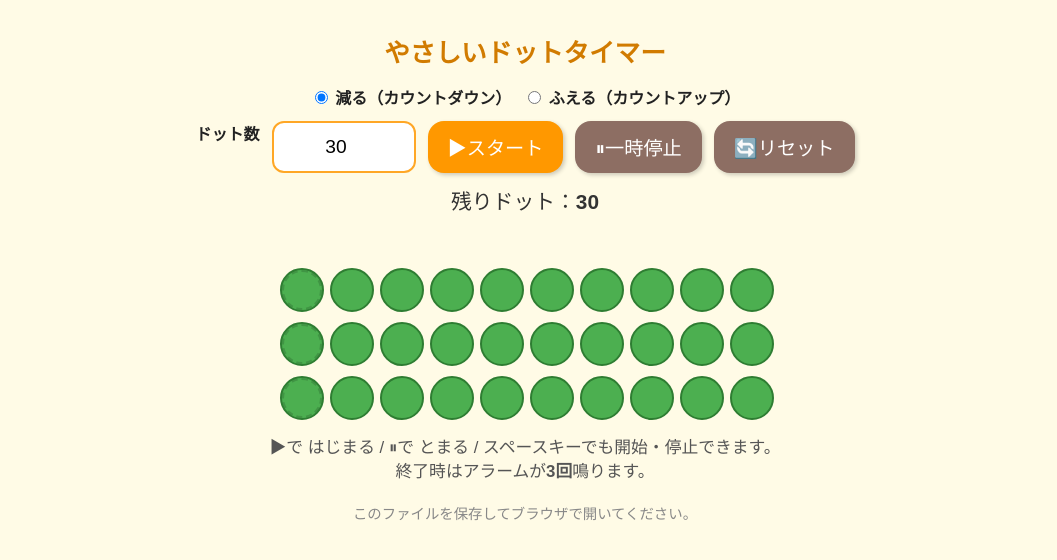
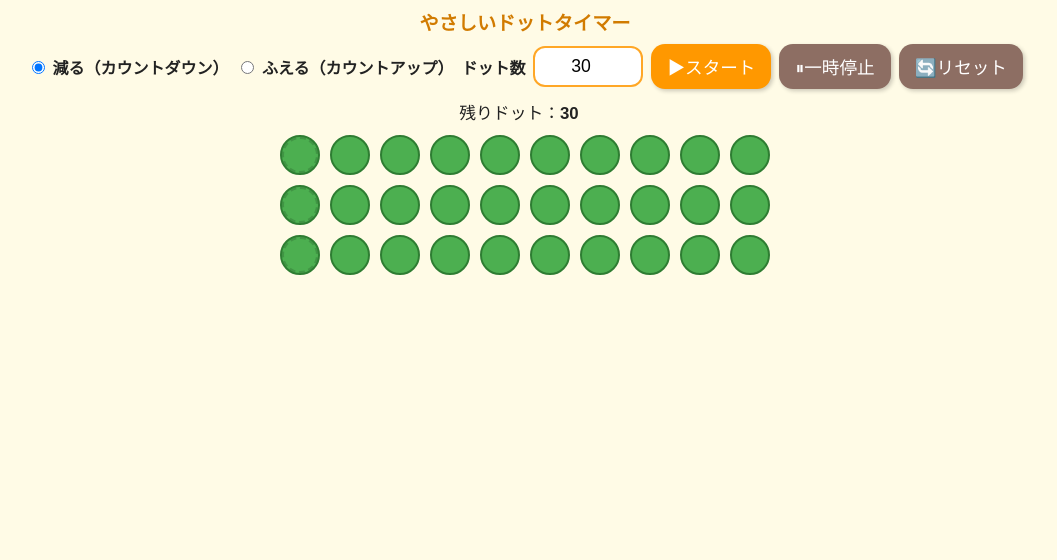
Before and after one commit to tkk-fk/dotto-timer, a plain HTML site: page index.html in a window 1280 px wide. Shown: the whole page, without its empty margins (115-1172 px from the left). Drawn offline with Linux system fonts and the light colour scheme.

Commit message:
Update index.html

```diff
--- a/index.html
+++ b/index.html
@@ -2,57 +2,85 @@
 <html lang="ja">
 <head>
   <meta charset="utf-8" />
-  <meta name="viewport" content="width=device-width,initial-scale=1" />
-  <title>やさしいドットタイマー</title>
+  <meta name="viewport" content="width=device-width,initial-scale=1,viewport-fit=cover" />
+  <title>やさしいドットタイマー（一画面フィット）</title>
   <style>
-    :root{ --dot-size:40px; --gap:10px; }
+    :root{
+      --dot-size: 40;   /* 基準ドット(px) - 実サイズはscaleで調整 */
+      --gap: 10;        /* 基準すき間(px) */
+      --scale: 1;       /* 自動計算した拡大縮小率 */
+    }
+    *{ box-sizing:border-box }
+    html,body{ height:100%; }
     body{
+      margin:0;
       font-family:"Rounded Mplus 1c","Hiragino Maru Gothic ProN",sans-serif;
-      padding:24px; background:#fffbe6; color:#222; text-align:center
+      background:#fffbe6; color:#222;
+      overflow:hidden; /* スクロールさせない */
     }
-    h1{ font-size:1.6rem; margin:0 0 16px; color:#d17b00 }
-    .controls, .mode{
-      display:flex; flex-wrap:wrap; justify-content:center; gap:12px; margin-bottom:12px
+    .app{
+      min-height:100svh; /* アドレスバー高さ変動に強い */
+      display:flex; flex-direction:column;
+      padding: calc(env(safe-area-inset-top) + 8px) 12px calc(env(safe-area-inset-bottom) + 8px);
+      gap:8px;
     }
-    label{ font-weight:600 }
-    input[type=number]{ font-size:1.2rem; width:120px; padding:10px; border-radius:12px;
-      border:2px solid #ffa726; text-align:center }
-    button{ font-size:1.2rem; padding:12px 20px; border-radius:16px; border:0;
-      background:#ff9800; color:#fff; cursor:pointer; box-shadow:2px 2px 4px rgba(0,0,0,.2) }
+    h1{ font-size:1.2rem; margin:0; color:#d17b00; text-align:center }
+    .topBar{ display:flex; flex-wrap:wrap; gap:8px; justify-content:center; align-items:center }
+    label{ font-weight:600; }
+    input[type=number]{
+      font-size:1.1rem; width:110px; padding:8px 10px; border-radius:12px;
+      border:2px solid #ffa726; text-align:center; background:#fff;
+    }
+    button{
+      font-size:1.1rem; padding:10px 16px; border-radius:14px; border:0;
+      background:#ff9800; color:#fff; cursor:pointer; box-shadow:2px 2px 4px rgba(0,0,0,.2)
+    }
     button.secondary{ background:#8d6e63 }
-    button:active{ transform:scale(0.95) }
-    .status{ font-size:1.3rem; margin:8px 0 12px; color:#333 }
-    .done{ font-size:1.6rem; font-weight:700; color:#2e7d32; min-height:1.6em }
+    .statusRow{
+      display:flex; justify-content:center; gap:12px; align-items:center;
+      font-size:1.05rem; min-height:1.8em; text-align:center;
+    }
+    .done{ font-weight:700; color:#2e7d32; }
+
+    /* グリッド領域は余り高さすべてを使い、内部をscaleでフィットさせる */
+    .gridWrap{
+      flex:1 1 auto;
+      display:flex; justify-content:center; align-items:flex-start;
+      overflow:hidden; /* はみ出しを見せない */
+    }
     .dots{
-      display:grid; grid-template-columns: repeat(10, var(--dot-size));
-      gap:var(--gap); max-width:95%; margin:0 auto; justify-content:center
+      --dsz: calc(var(--dot-size) * 1px);
+      --ggp: calc(var(--gap) * 1px);
+      display:grid;
+      grid-template-columns: repeat(10, var(--dsz)); /* 10列固定で“10のまとまり”を守る */
+      gap: var(--ggp);
+      transform: scale(var(--scale));
+      transform-origin: top center;
+      will-change: transform;
     }
     .dot{
-      width:var(--dot-size); height:var(--dot-size); border-radius:50%;
+      width:var(--dsz); height:var(--dsz); border-radius:50%;
       background:#4caf50; border:2px solid #2e7d32;
-      transition:opacity .25s, transform .25s, background .25s, border-color .25s
+      transition:opacity .2s, background .2s, border-color .2s;
     }
-    /* 消えた（未達成）状態：明度差と枠で判別しやすく */
-    .dot.hidden{ background:#cfd8dc; border-color:#90a4ae; opacity:0.7 }
-    /* 10のまとまりの視覚手がかり（先頭に薄い破線枠） */
+    .dot.hidden{ background:#cfd8dc; border-color:#90a4ae; opacity:0.75; }
     .dot:nth-child(10n+1){ outline:2px dashed rgba(0,0,0,0.15); outline-offset:-4px }
-    .info{ margin-top:14px; font-size:1.05rem; color:#555 }
-    footer{ margin-top:20px; color:#888; font-size:0.9rem }
-    @media (max-width:420px){ :root{ --dot-size:28px; --gap:6px } }
+
+    @media (max-width:480px){
+      :root{ --gap: 6; } /* モバイルは隙間を少し詰める */
+    }
     @media (prefers-reduced-motion: reduce){
       .dot{ transition:none !important; }
     }
   </style>
 </head>
 <body>
+  <div class="app">
     <h1>やさしいドットタイマー</h1>
 
-  <div class="mode" role="radiogroup" aria-label="モード選択">
+    <div class="topBar" role="radiogroup" aria-label="モード選択">
       <label><input type="radio" name="mode" value="down" checked> 減る（カウントダウン）</label>
       <label><input type="radio" name="mode" value="up"> ふえる（カウントアップ）</label>
-  </div>
-
-  <div class="controls">
       <label for="count">ドット数</label>
       <input id="count" type="number" min="1" max="3600" value="30" />
       <button id="start">▶スタート</button>
@@ -60,174 +88,158 @@
       <button id="reset" class="secondary">🔄リセット</button>
     </div>
 
-  <div class="status" id="statusLine"><span id="label">残りドット</span>：<strong id="primaryNumber">30</strong></div>
-  <div class="done" id="doneText" aria-live="polite"></div>
+    <div class="statusRow" aria-live="polite">
+      <div><span id="label">残りドット</span>：<strong id="primaryNumber">30</strong></div>
+      <div class="done" id="doneText"></div>
+    </div>
 
-  <div class="dots" id="dots" aria-live="polite" aria-label="ドット表示領域"></div>
-
-  <div class="info">
-    ▶で はじまる / ⏸で とまる / スペースキーでも開始・停止できます。<br>
-    終了時はアラームが<strong>3回</strong>鳴ります。
+    <div class="gridWrap" id="gridWrap">
+      <div class="dots" id="dots" aria-label="ドット表示領域"></div>
     </div>
-  <footer>このファイルを保存してブラウザで開いてください。</footer>
+  </div>
 
   <script>
     (function(){
-      const dotsContainer = document.getElementById('dots');
+      const dots = document.getElementById('dots');
+      const wrap = document.getElementById('gridWrap');
       const countInput = document.getElementById('count');
       const startBtn = document.getElementById('start');
       const pauseBtn = document.getElementById('pause');
       const resetBtn = document.getElementById('reset');
       const labelEl = document.getElementById('label');
-      const primaryNumberEl = document.getElementById('primaryNumber');
-      const doneText = document.getElementById('doneText');
+      const primaryEl = document.getElementById('primaryNumber');
+      const doneEl = document.getElementById('doneText');
       const modeRadios = document.querySelectorAll('input[name="mode"]');
 
       let total = norm(parseInt(countInput.value,10) || 30);
+      let mode = getMode();
       let timer = null;
-      let mode = getMode();
-      let nextIndex = (mode === 'down') ? total - 1 : 0; // down: 隠す方向, up: 見せる方向
-      let audioCtx = null; // WebAudio
+      let nextIndex = (mode==='down') ? total-1 : 0;
+
+      // WebAudio（3回ビープ用）
+      let audioCtx = null;
+      function ensureAudio(){
+        try{
+          if(!audioCtx){
+            const Ctx = window.AudioContext || window.webkitAudioContext;
+            if(Ctx) audioCtx = new Ctx();
+          }
+          audioCtx?.resume?.();
+        }catch(e){}
+      }
 
       function norm(v){ return Math.max(1, Math.min(3600, v)); }
-
-      function getMode(){
-        const checked = Array.from(modeRadios).find(r => r.checked);
-        return checked ? checked.value : 'down';
-      }
+      function getMode(){ return (Array.from(modeRadios).find(r=>r.checked)?.value)||'down'; }
 
       function buildDots(n){
-        dotsContainer.innerHTML = '';
-        // カウントアップは「最初ぜんぶhidden（灰）」→進むほど緑が増える
-        const startHidden = (mode === 'up');
+        dots.innerHTML = '';
+        const startHidden = (mode==='up');
         for(let i=0;i<n;i++){
           const el = document.createElement('span');
           el.className = 'dot' + (startHidden ? ' hidden' : '');
           el.setAttribute('data-index', i);
-          dotsContainer.appendChild(el);
+          dots.appendChild(el);
         }
-        // 表示ラベル
-        if(mode === 'down'){
-          labelEl.textContent = '残りドット';
-          primaryNumberEl.textContent = n;
-          nextIndex = n - 1;
-        }else{
-          labelEl.textContent = '経過ドット';
-          primaryNumberEl.textContent = 0;
-          nextIndex = 0;
-        }
-        doneText.textContent = '';
+        if(mode==='down'){ labelEl.textContent='残りドット'; primaryEl.textContent=n; nextIndex=n-1; }
+        else{ labelEl.textContent='経過ドット'; primaryEl.textContent=0; nextIndex=0; }
+        doneEl.textContent = '';
+        fitToScreen(); // ← ここで一画面フィット
       }
 
-      function updateUIAfterStep(){
-        if(mode === 'down'){
-          const remaining = Math.max(0, nextIndex + 1);
-          primaryNumberEl.textContent = remaining;
-          if(remaining === 0){ finish(); }
-        }else{
-          const elapsed = Math.min(total, nextIndex);
-          primaryNumberEl.textContent = elapsed;
-          if(elapsed >= total){ finish(); }
-        }
+      // ■ 一画面フィット：10列固定のままグリッド全体をscaleでズーム
+      function fitToScreen(){
+        const cols = 10;
+        const rows = Math.ceil(total / cols);
+        const baseDot = parseFloat(getComputedStyle(document.documentElement).getPropertyValue('--dot-size')) || 40;
+        const baseGap = parseFloat(getComputedStyle(document.documentElement).getPropertyValue('--gap')) || 10;
+
+        const reqW = cols*baseDot + (cols-1)*baseGap;
+        const reqH = rows*baseDot + (rows-1)*baseGap;
+
+        const availW = wrap.clientWidth;
+        const availH = wrap.clientHeight;
+
+        // 1より大きく拡大はしない（見た目を破壊しないため）
+        const s = Math.min(availW/reqW, availH/reqH, 1);
+        document.documentElement.style.setProperty('--scale', String(s));
       }
 
       function tick(){
-        if(mode === 'down'){
-          if(nextIndex < 0){ stopTimer(); return; }
-          const dot = dotsContainer.querySelector('.dot[data-index="'+nextIndex+'"]');
-          if(dot){ dot.classList.add('hidden'); }
+        if(mode==='down'){
+          if(nextIndex<0){ stopTimer(); return; }
+          const dot = dots.querySelector('.dot[data-index="'+nextIndex+'"]');
+          if(dot) dot.classList.add('hidden');
           nextIndex--;
+          const remain = Math.max(0, nextIndex+1);
+          primaryEl.textContent = remain;
+          if(remain===0) finish();
         }else{
-          if(nextIndex >= total){ stopTimer(); return; }
-          const dot = dotsContainer.querySelector('.dot[data-index="'+nextIndex+'"]');
-          if(dot){ dot.classList.remove('hidden'); }
+          if(nextIndex>=total){ stopTimer(); return; }
+          const dot = dots.querySelector('.dot[data-index="'+nextIndex+'"]');
+          if(dot) dot.classList.remove('hidden');
           nextIndex++;
+          const elapsed = Math.min(total, nextIndex);
+          primaryEl.textContent = elapsed;
+          if(elapsed>=total) finish();
         }
-        updateUIAfterStep();
       }
 
       function startTimer(){
         if(timer) return;
-        // 初回開始時にAudioContextを解放（iOSの制約対策）
-        try{
-          if(!audioCtx){
-            const Ctx = window.AudioContext || window.webkitAudioContext;
-            if(Ctx){ audioCtx = new Ctx(); }
-          }
-          audioCtx?.resume?.();
-        }catch(e){}
+        ensureAudio();
         timer = setInterval(tick, 1000);
       }
-
-      function stopTimer(){
-        if(timer){ clearInterval(timer); timer = null; }
-      }
+      function stopTimer(){ if(timer){ clearInterval(timer); timer=null; } }
 
       function finish(){
         stopTimer();
-        doneText.textContent = 'おわり！';
-        playAlarm3(); // ← 3回確実に鳴らす
+        doneEl.textContent = 'おわり！';
+        playAlarm3();
       }
 
-      // WebAudioで3回ビープ（0.6秒間隔）
+      // ■ 必ず3回鳴るビープ（0.6s間隔 ×3）
       function playAlarm3(){
         try{
-          if(!audioCtx){
-            const Ctx = window.AudioContext || window.webkitAudioContext;
-            if(Ctx){ audioCtx = new Ctx(); }
-          }
-          if(!audioCtx) return; // 非対応なら諦め（ほぼ稀）
-
+          ensureAudio();
+          if(!audioCtx) return;
           const now = audioCtx.currentTime;
-          // 3発スケジュール（各0.25秒、間隔0.6秒）
           for(let i=0;i<3;i++){
-            const t = now + i * 0.6;
+            const t = now + i*0.6;
             const osc = audioCtx.createOscillator();
             const gain = audioCtx.createGain();
-            osc.type = 'sine';
-            osc.frequency.value = 880; // A5付近
+            osc.type='sine'; osc.frequency.value=880;
             gain.gain.setValueAtTime(0.0001, t);
-            gain.gain.exponentialRampToValueAtTime(0.3, t + 0.01);
-
-            osc.connect(gain);
-            gain.connect(audioCtx.destination);
-
-            osc.start(t);
-            osc.stop(t + 0.25);
+            gain.gain.exponentialRampToValueAtTime(0.3, t+0.01);
+            osc.connect(gain); gain.connect(audioCtx.destination);
+            osc.start(t); osc.stop(t+0.25);
           }
-        }catch(e){
-          // 最悪のフォールバック（無音になるよりマシ）
-          console.warn('Alarm fallback', e);
-        }
+        }catch(e){ /* 無音よりマシなので無視 */ }
       }
 
-      // Event bindings
+      // 事件
       startBtn.addEventListener('click', startTimer);
       pauseBtn.addEventListener('click', stopTimer);
       resetBtn.addEventListener('click', ()=>{
         stopTimer();
-        total = norm(parseInt(countInput.value,10) || 30);
+        total = norm(parseInt(countInput.value,10)||30);
         mode = getMode();
         buildDots(total);
       });
       countInput.addEventListener('change', ()=>{
-        total = norm(parseInt(countInput.value,10) || 1);
+        total = norm(parseInt(countInput.value,10)||1);
         countInput.value = total;
         mode = getMode();
         buildDots(total);
       });
-      modeRadios.forEach(r=>{
-        r.addEventListener('change', ()=>{
+      modeRadios.forEach(r => r.addEventListener('change', ()=>{
         mode = getMode();
         buildDots(total);
-        });
-      });
+      }));
 
+      window.addEventListener('resize', fitToScreen);
+      window.addEventListener('orientationchange', ()=> setTimeout(fitToScreen, 50));
       window.addEventListener('keydown', (e)=>{
-        if(e.code === 'Space'){
-          e.preventDefault();
-          if(timer) stopTimer(); else startTimer();
-        }
+        if(e.code==='Space'){ e.preventDefault(); if(timer) stopTimer(); else startTimer(); }
       });
 
       // 初期化
```
Lines whose indentation alone changed are shown as unchanged.
